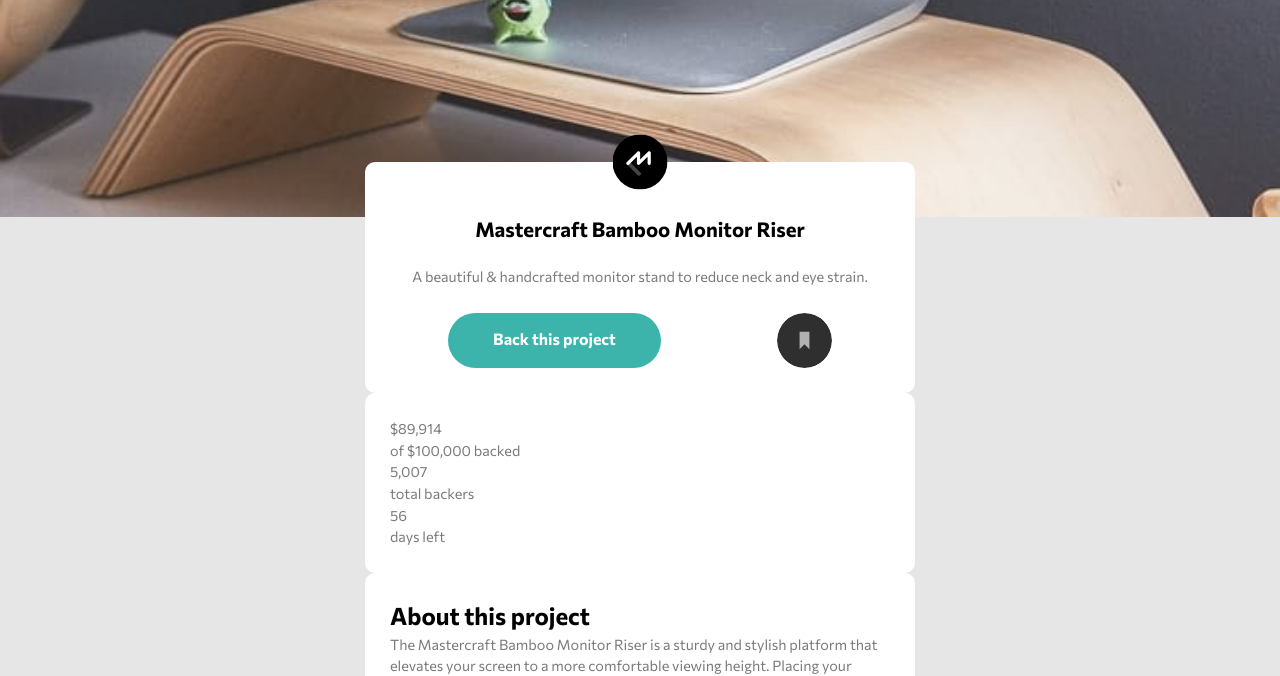
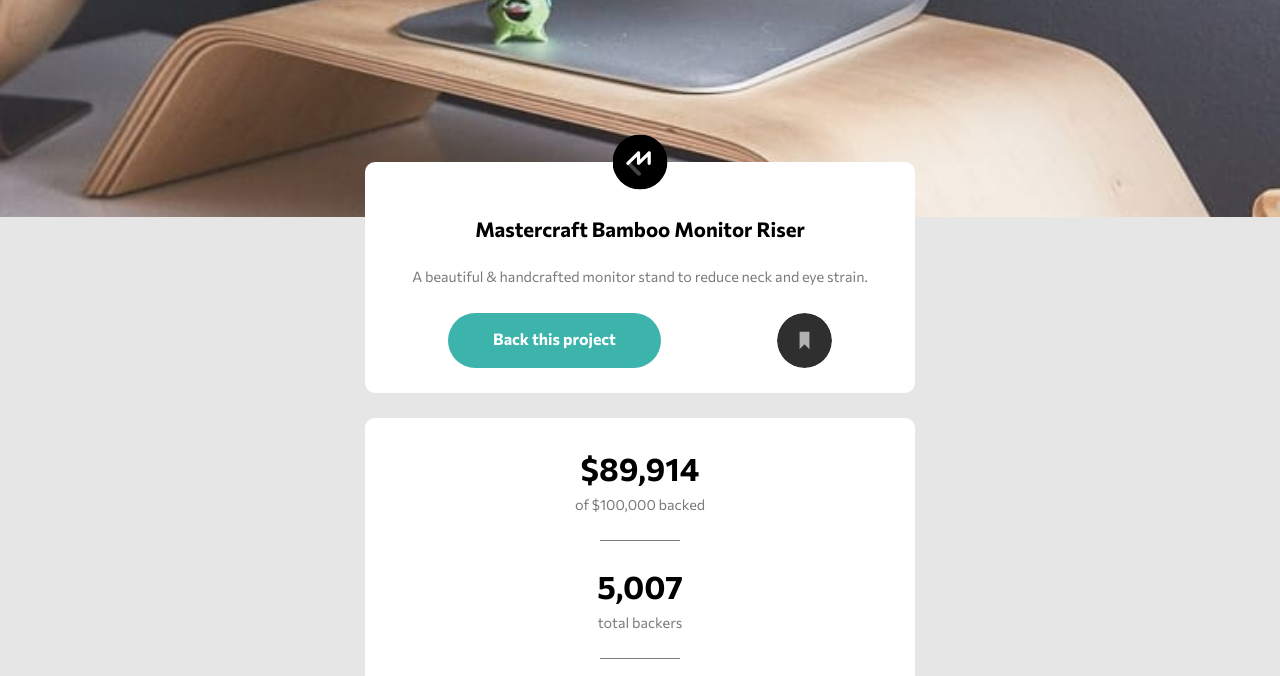
Before and after one commit to edo979/crowdfunding-product-page-main, a plain HTML site: page index.html in a window 1280 px wide. Shown: the part 83-759 px from the top of the page. Drawn offline with Linux system fonts and the light colour scheme.

```diff
--- a/index.html
+++ b/index.html
@@ -58,18 +58,18 @@
         </header>
 
         <main>
-          <section class="container" id="infobar">
+          <section class="container info" id="infobar">
             <div class="info__cells">
               <div class="info__cell">
-                <p class="info__price">$89,914</p>
+                <p class="info__price big-text">$89,914</p>
                 <p class="info__text">of $100,000 backed</p>
               </div>
               <div class="info__cell">
-                <p class="info__price">5,007</p>
+                <p class="info__price big-text">5,007</p>
                 <p class="info__text">total backers</p>
               </div>
               <div class="info__cell">
-                <p class="info__price">56</p>
+                <p class="info__price big-text">56</p>
                 <p class="info__text">days left</p>
               </div>
             </div>
--- a/scss/base/_typography.scss
+++ b/scss/base/_typography.scss
@@ -8,12 +8,32 @@
 }
 
 h1,
+.h1,
+h2,
+.h2 {
+  color: black;
+}
+
+h1,
 .h1 {
+  font-size: 1.275rem;
   line-height: 1.2;
-  font-size: 1.275rem;
+}
+
+h2,
+.h2 {
+  font-size: 1.2;
+  line-height: 1.2;
 }
 
 p {
   font-size: 0.9rem;
   color: $Dark-gray;
 }
+
+.big-text {
+  font-size: 2rem;
+  line-height: 1.6;
+  font-weight: 700;
+  color: black;
+}
--- /dev/null
+++ b/scss/layout/_info-section.scss
@@ -0,0 +1,30 @@
+@use '../abstracts/misc' as *;
+
+.info {
+  margin-top: 25px;
+  margin-bottom: 25px;
+  text-align: center;
+
+  &__cell {
+    position: relative;
+    padding-bottom: 25px;
+    margin-bottom: 20px;
+
+    &::after {
+      position: absolute;
+      content: '';
+      bottom: 0;
+      left: 50%;
+      height: 1px;
+      width: 80px;
+      transform: translateX(-50%);
+      background-color: $Dark-gray;
+    }
+
+    &:last-child {
+      &::after {
+        display: none;
+      }
+    }
+  }
+}
--- a/scss/layout/_layout.scss
+++ b/scss/layout/_layout.scss
@@ -50,3 +50,4 @@
 @import '../components/components';
 @import 'nav';
 @import 'header';
+@import 'info-section';
```
Also changed, not shown: css/style.css, 1 other file.
